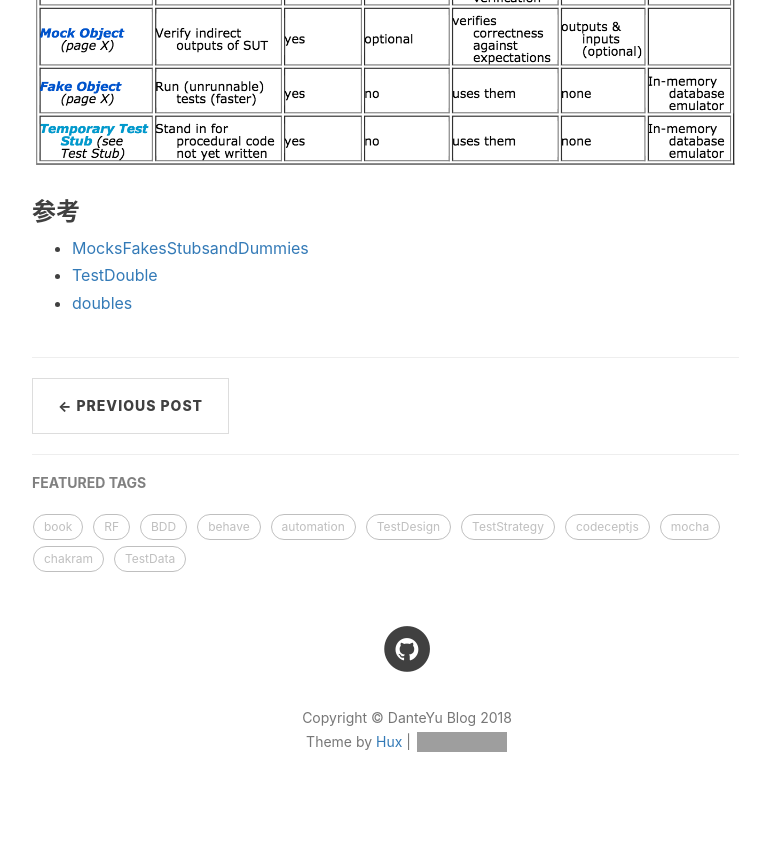
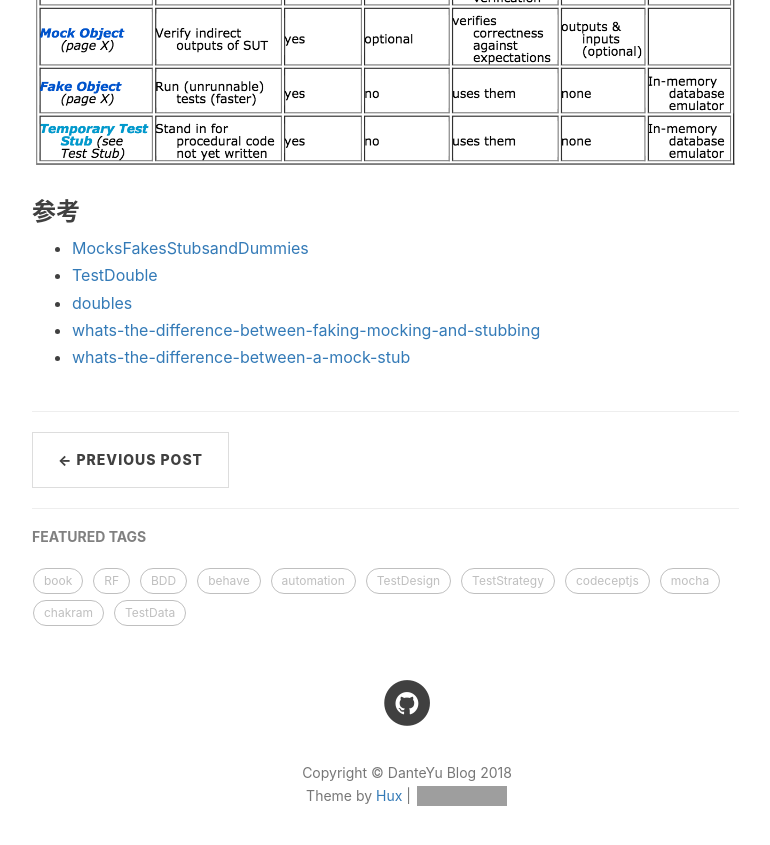
Before and after one commit to DanteYu/DanteYu.github.io, a Jekyll site: the page built from _posts/2018-01-22-testdouble.markdown, in a window 1280 px wide and 900 px high, scrolled down 4043 px. Shown: the top 845 px of the window, without its empty margins (233-1003 px from the left). Built offline with Jekyll 4.4.1, drawn with Linux system fonts in a browser that asks for light colours; nearby versions of some CDN libraries; comment, search, counter and statistics services are not loaded; grey boxes are pictures that could not be loaded.

Commit message:
update test double

```diff
--- a/_posts/2018-01-22-testdouble.markdown
+++ b/_posts/2018-01-22-testdouble.markdown
@@ -84,3 +84,5 @@
 * [MocksFakesStubsandDummies](http://xunitpatterns.com/Mocks,%20Fakes,%20Stubs%20and%20Dummies.html)
 * [TestDouble](https://martinfowler.com/bliki/TestDouble.html)
 * [doubles](http://python-doublex.readthedocs.io/en/latest/doubles.html)
+* [whats-the-difference-between-faking-mocking-and-stubbing](https://stackoverflow.com/questions/346372/whats-the-difference-between-faking-mocking-and-stubbing?noredirect=1&lq=1)
+* [whats-the-difference-between-a-mock-stub](https://stackoverflow.com/questions/3459287/whats-the-difference-between-a-mock-stub)
```
